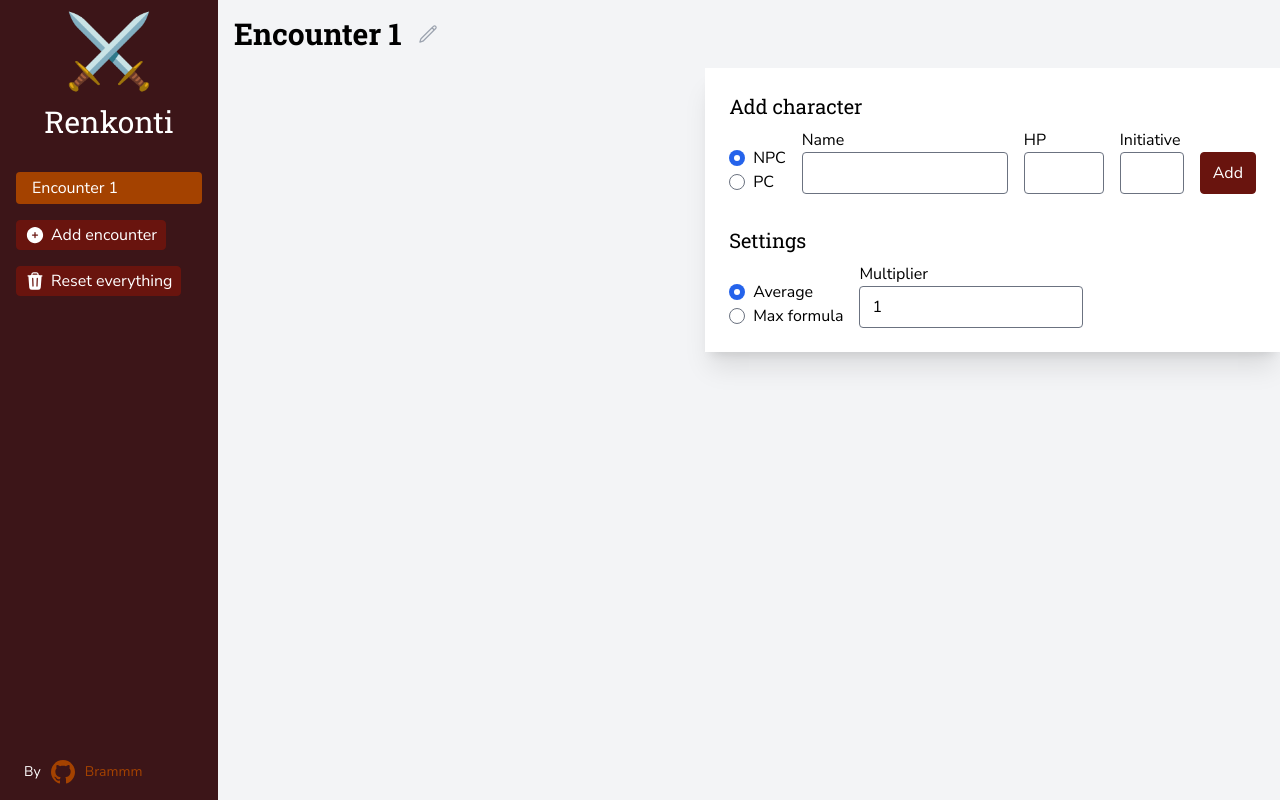
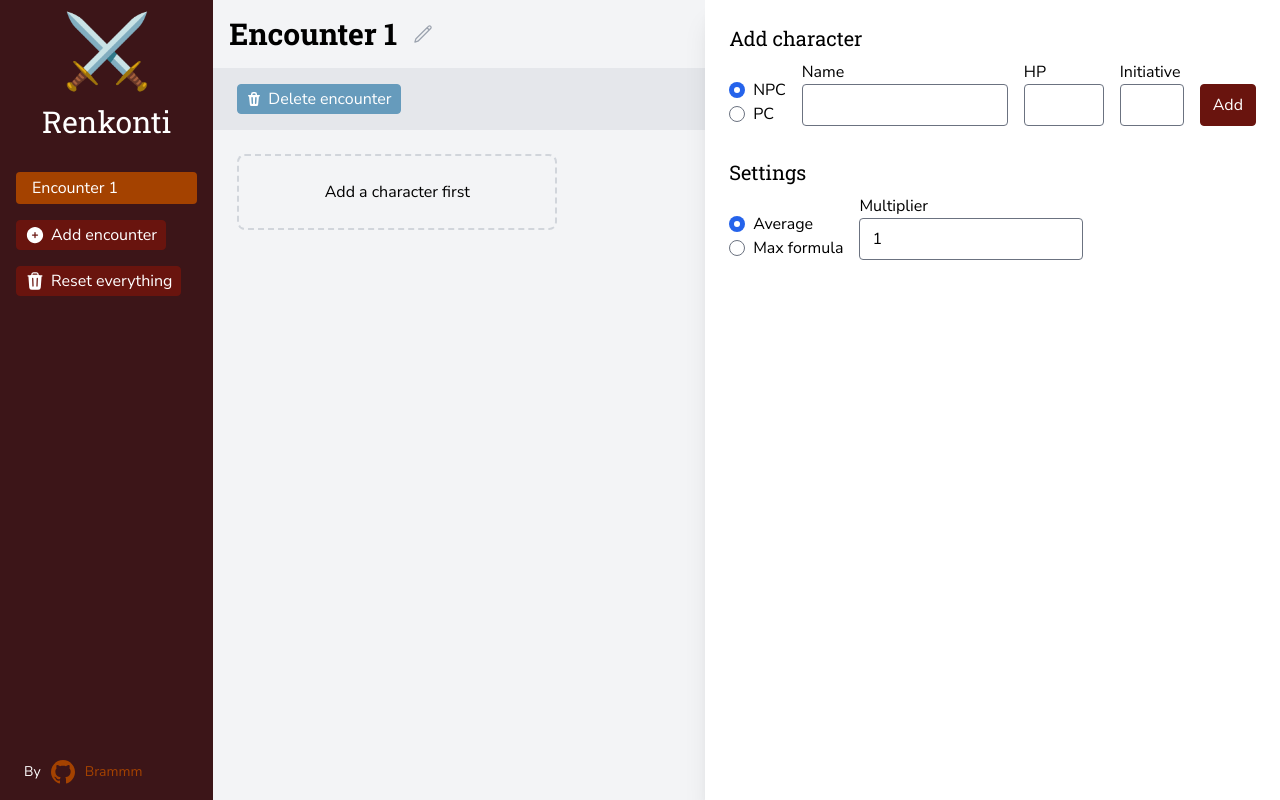
Before and after one commit to Brammm/dnd-encounter-tracker, a React (Vite) app: page / in a window 1280 px wide. Built offline with nearby package versions, Linux system fonts and the light colour scheme.

Commit message:
Improve desktop layout

```diff
--- a/src/App.tsx
+++ b/src/App.tsx
@@ -1,54 +1,19 @@
 import useApp from './hooks/useApp.tsx';
-import {PlusCircleIcon, TrashIcon} from '@heroicons/react/24/solid';
-import NavItem from './components/page/NavItem.tsx';
-import Button from './components/Button.tsx';
-import Logo from './components/page/Logo.tsx';
-import Footer from './components/page/Footer.tsx';
 import Main from './components/page/Main.tsx';
+import Nav from './components/page/Nav.tsx';
 
 export default function App() {
-    const {activeEncounterId, addEncounter, encounters, reset, selectActiveEncounter} = useApp();
+    const {activeEncounterId, encounters} = useApp();
     const activeEncounter = encounters[activeEncounterId];
 
-    const handleReset = () => {
-        if (confirm('Are you sure? This will wipe everything.')) {
-            reset();
-        }
-    };
-
-    const handleAddEncounter = () => {
-        addEncounter();
-    };
-
     return (
-        <div className="w-screen h-screen flex">
-            <nav className={'w-64 bg-dark flex flex-col justify-between p-4 overflow-y-auto'}>
-                <div className="flex flex-col items-start gap-y-4">
-                    <Logo />
-                    <div className="flex flex-col gap-y-2 w-full">
-                        {Object.values(encounters).map((encounter) => (
-                            <NavItem
-                                active={activeEncounterId === encounter.id}
-                                key={`nav-${encounter.id}`}
-                                onClick={() => selectActiveEncounter(encounter.id)}
-                            >
-                                {encounter.name}
-                            </NavItem>
-                        ))}
-                    </div>
-                    <Button onClick={handleAddEncounter} size="small">
-                        <PlusCircleIcon className="h-5 w-5" />
-                        Add encounter
-                    </Button>
-                    <Button onClick={handleReset} size="small">
-                        <TrashIcon className="h-5 w-5" />
-                        Reset everything
-                    </Button>
-                </div>
-
-                <Footer />
-            </nav>
-            <Main encounter={activeEncounter} />
+        <div className="w-screen h-screen flex items-stretch">
+            <div className="w-64">
+                <Nav />
+            </div>
+            <div className="w-full">
+                <Main encounter={activeEncounter} />
+            </div>
         </div>
     );
 }
--- a/src/components/encounter/Encounter.tsx
+++ b/src/components/encounter/Encounter.tsx
@@ -20,8 +20,9 @@ export default function EncounterView({encounter}: Props) {
 
     return (
         <div>
+            <div className="flex gap-x-4 bg-gray-200 px-6 py-4">
                 {encounter.characters.length > 0 && (
-                <div className="flex gap-x-4 bg-gray-200 px-6 py-4">
+                    <>
                         <Button impact="secondary" size="small" onClick={() => sortOnInitiative(encounter.id)}>
                             <ArrowDownIcon className="h-4" />
                             Sort on initiative
@@ -53,6 +54,8 @@ export default function EncounterView({encounter}: Props) {
                             <DocumentDuplicateIcon className="h-4" />
                             Duplicate encounter
                         </Button>
+                    </>
+                )}
                 <Button
                     impact="secondary"
                     size="small"
@@ -66,10 +69,11 @@ export default function EncounterView({encounter}: Props) {
                     Delete encounter
                 </Button>
             </div>
-            )}
 
             <div className="p-6 flex flex-col w-fit">
-                {encounter.turn && <h2 className="text-xl font-bold text-gray-700 mb-4">Turn {encounter.turn}</h2>}
+                {encounter.turn ? (
+                    <>
+                        <h2 className="text-xl font-bold text-gray-700 mb-4">Turn {encounter.turn}</h2>
                         <div className="flex flex-col gap-y-4">
                             {encounter.characters.map((character) => {
                                 return (
@@ -81,6 +85,12 @@ export default function EncounterView({encounter}: Props) {
                                 );
                             })}
                         </div>
+                    </>
+                ) : (
+                    <div className="border-2 border-dashed border-gray-300 p-6 w-80 text-center rounded-lg">
+                        Add a character first
+                    </div>
+                )}
             </div>
         </div>
     );
--- a/src/components/page/Main.tsx
+++ b/src/components/page/Main.tsx
@@ -11,18 +11,16 @@ export default function Main({encounter}: Props) {
     const {addCharacter} = useApp();
 
     return (
-        <main className="bg-gray-100 h-full w-full flex flex-col">
+        <main className="bg-gray-100 h-full flex flex-col">
             <Header encounter={encounter} />
-            <div className="relative">
             <EncounterView encounter={encounter} />
-                <div className="absolute top-0 right-0 bg-white shadow-xl p-6">
+            <div className="absolute top-0 bottom-0 right-0 bg-white shadow-xl p-6">
                 <AddCharacterForm
                     onAdd={(type, name, initiative, hp) => {
                         addCharacter(encounter.id, {type, name, initiative, hp});
                     }}
                 />
             </div>
-            </div>
         </main>
     );
 }
--- /dev/null
+++ b/src/components/page/Nav.tsx
@@ -0,0 +1,50 @@
+import Logo from './Logo.tsx';
+import NavItem from './NavItem.tsx';
+import Button from '../Button.tsx';
+import {PlusCircleIcon, TrashIcon} from '@heroicons/react/24/solid';
+import Footer from './Footer.tsx';
+import useApp from '../../hooks/useApp.tsx';
+
+type Props = {};
+
+export default function Nav({}: Props) {
+    const {activeEncounterId, addEncounter, encounters, reset, selectActiveEncounter} = useApp();
+
+    const handleReset = () => {
+        if (confirm('Are you sure? This will wipe everything.')) {
+            reset();
+        }
+    };
+
+    const handleAddEncounter = () => {
+        addEncounter();
+    };
+    return (
+        <nav className={'bg-dark flex flex-col justify-between p-4 overflow-y-auto h-full'}>
+            <div className="flex flex-col items-start gap-y-4">
+                <Logo />
+                <div className="flex flex-col gap-y-2 w-full">
+                    {Object.values(encounters).map((encounter) => (
+                        <NavItem
+                            active={activeEncounterId === encounter.id}
+                            key={`nav-${encounter.id}`}
+                            onClick={() => selectActiveEncounter(encounter.id)}
+                        >
+                            {encounter.name}
+                        </NavItem>
+                    ))}
+                </div>
+                <Button onClick={handleAddEncounter} size="small">
+                    <PlusCircleIcon className="h-5 w-5" />
+                    Add encounter
+                </Button>
+                <Button onClick={handleReset} size="small">
+                    <TrashIcon className="h-5 w-5" />
+                    Reset everything
+                </Button>
+            </div>
+
+            <Footer />
+        </nav>
+    );
+}
```
Lines whose indentation alone changed are shown as unchanged.
